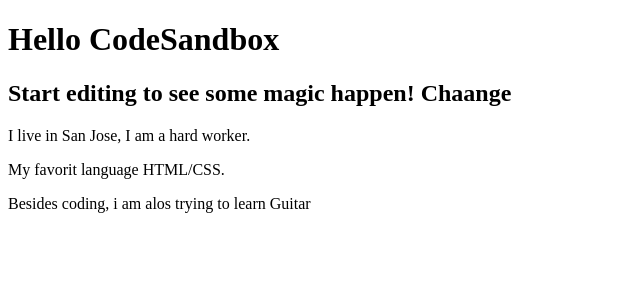
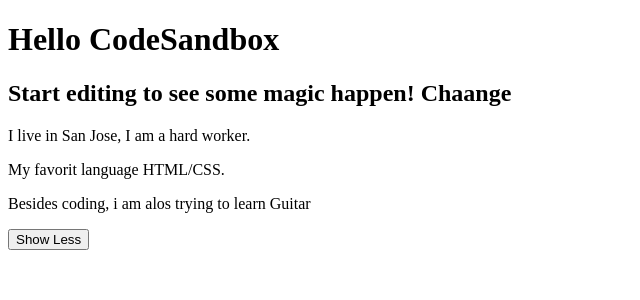
Before and after one commit to mani0981/sandbox-test, a React (Create React App) app: page / in a window 1280 px wide. Both pictures are taken after a click on the button "Read More". Shown: the top 300 px of the page, without its empty margins (0-640 px from the left). Built offline with nearby package versions, Linux system fonts and the light colour scheme.

Commit message:
toggle button added completed the function

```diff
--- a/src/App.js
+++ b/src/App.js
@@ -6,12 +6,11 @@
     super();
     this.state = { displayBio: false };
     console.log("Component this", this);
-    this.readMore = this.readMore.bind(this);
+    this.toggleDisplayBio = this.toggleDisplayBio.bind(this);
   }
 
-  readMore() {
-    this.setState({ displayBio: true });
-    console.log("readMore", this);
+  toggleDisplayBio() {
+    this.setState({ displayBio: !this.state.displayBio });
   }
 
   render() {
@@ -24,9 +23,10 @@
             <p>I live in San Jose, I am a hard worker.</p>
             <p>My favorit language HTML/CSS.</p>
             <p>Besides coding, i am alos trying to learn Guitar </p>
+            <button onClick={this.toggleDisplayBio}>Show Less</button>
           </div>
         ) : (
-          <button onClick={this.readMore}>Read More</button>
+          <button onClick={this.toggleDisplayBio}>Read More</button>
         )}
       </div>
     );
```
